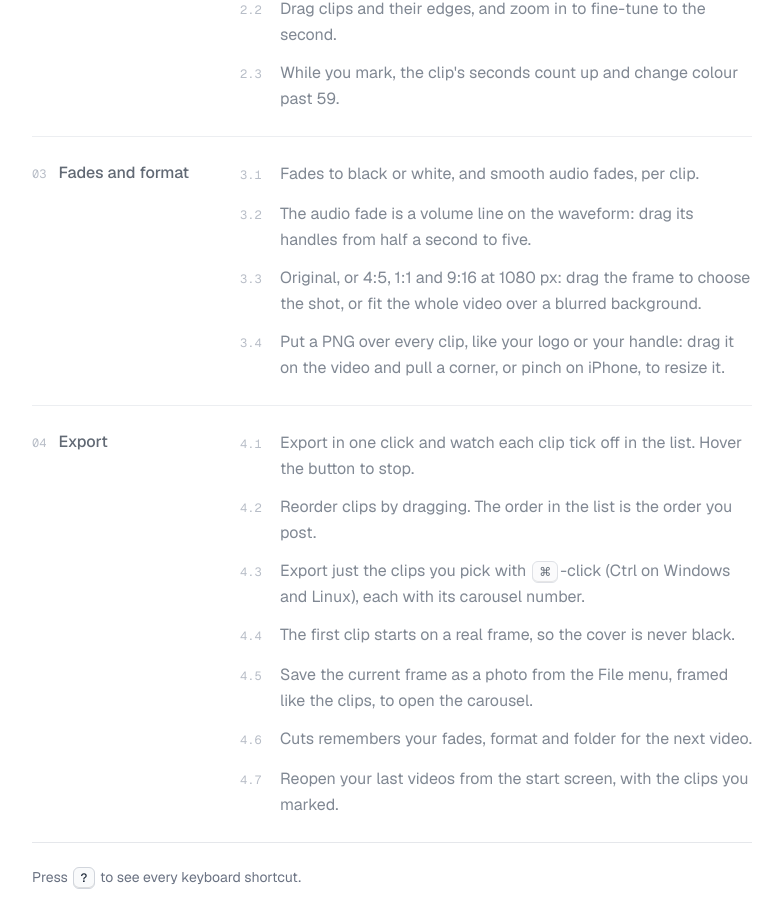
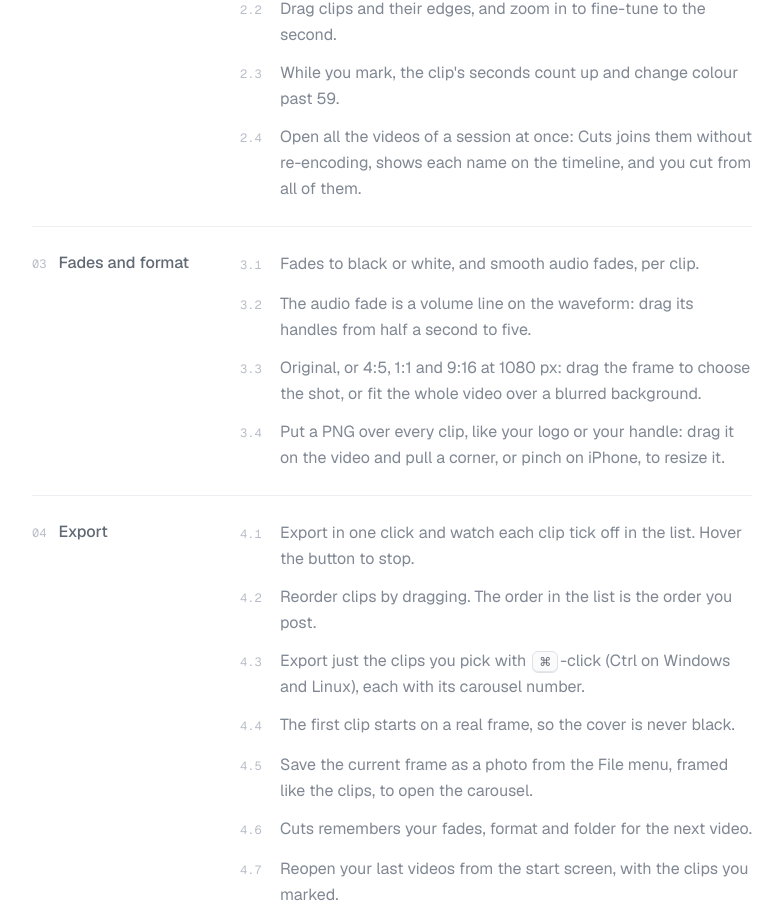
Before and after one commit to vigosan/cuts, a Next.js app in the folder apps/web/: page / in a window 1280 px wide. Shown: the part 4716-5637 px from the top of the page, without its empty margins (248-1031 px from the left). Built offline with nearby package versions, Linux system fonts and the light colour scheme; no server answers.

Commit message:
Show multi-video sessions on the website

```diff
--- a/apps/web/content.ts
+++ b/apps/web/content.ts
@@ -98,6 +98,7 @@ export const content = {
             "Video frames and the audio waveform, like in a video editor.",
             "Drag clips and their edges, and zoom in to fine-tune to the second.",
             "While you mark, the clip's seconds count up and change colour past 59.",
+            "Open all the videos of a session at once: Cuts joins them without re-encoding, shows each name on the timeline, and you cut from all of them.",
           ],
         },
         {
@@ -292,6 +293,7 @@ export const content = {
             "Fotogramas del vídeo y forma de onda del audio, como en un editor de vídeo.",
             "Arrastra los clips y sus bordes, y haz zoom para afinar al segundo.",
             "Mientras marcas, los segundos del clip se cuentan y cambian de color al pasar de 59.",
+            "Abre todos los vídeos de una sesión a la vez: Cuts los junta sin recodificar, muestra cada nombre en la línea de tiempo y cortas de todos.",
           ],
         },
         {
```
